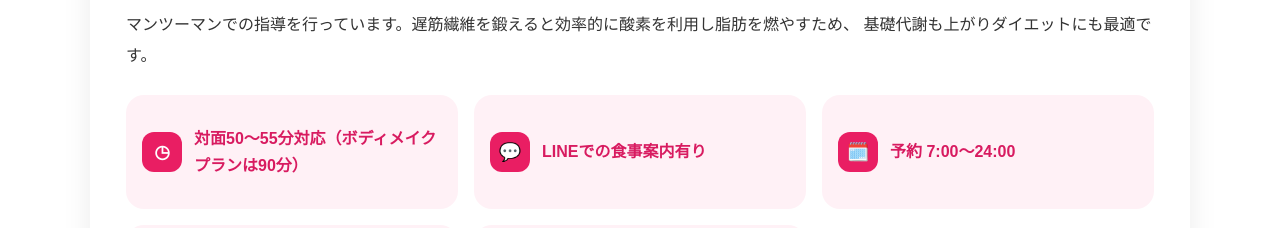
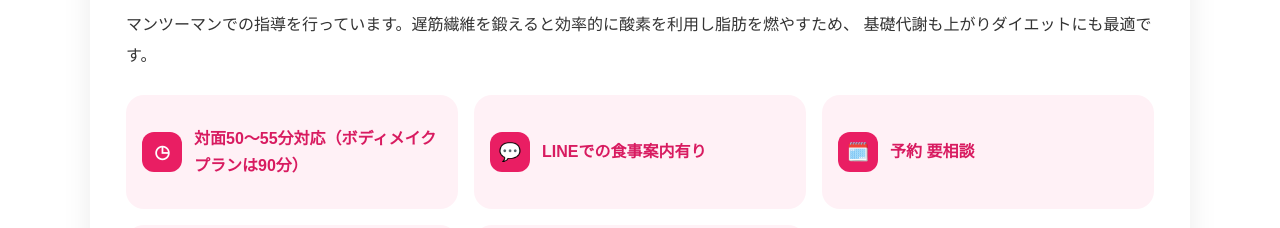
Before and after one commit to sparklingLASER/luka-web, a Next.js app: page / in a window 1280 px wide. Shown: the part 2000-2228 px from the top of the page. Built offline with nearby package versions, Linux system fonts and the light colour scheme.

Commit message:
Update page.jsx

```diff
--- a/app/page.jsx
+++ b/app/page.jsx
@@ -288,7 +288,7 @@ export default function HomePage() {
             {[
               ['◷', '対面50〜55分対応（ボディメイクプランは90分）'],
               ['💬', 'LINEでの食事案内有り'],
-              ['🗓️', '予約 7:00〜24:00'],
+              ['🗓️', '予約 要相談'],
               ['📝', 'トレーニングメニュー作成'],
               ['🖥️', 'オンラインコーチングも対応（50分）'],
             ].map(([icon, text], index) => (
@@ -343,7 +343,7 @@ export default function HomePage() {
         </div>
       </section>
 
-      {/* 料金表 */}
+      {/* 料金表（オープン記念1万円引き価格） */}
       <section style={{ ...sectionStyle, paddingTop: 0 }}>
         <div style={{ textAlign: 'center', marginBottom: 32 }}>
           <h2 style={{ fontSize: 34, margin: 0, color: '#e91e63', fontWeight: 800, letterSpacing: '0.04em' }}>
```
